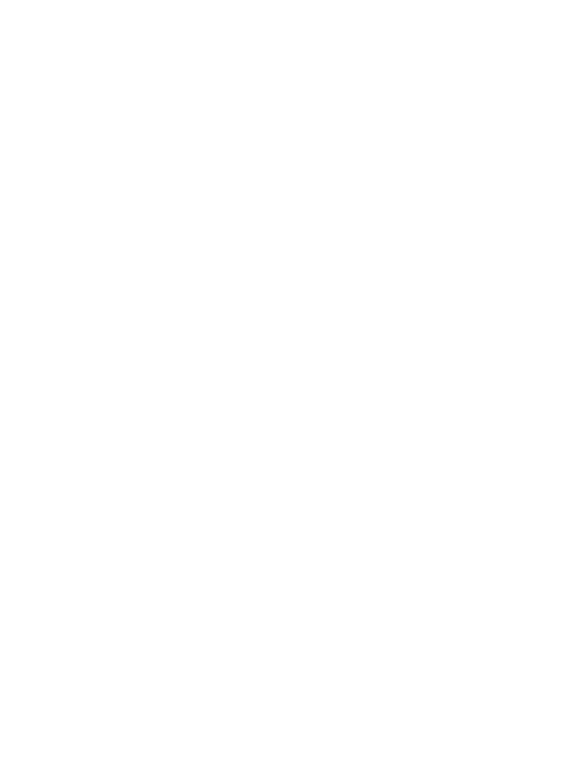
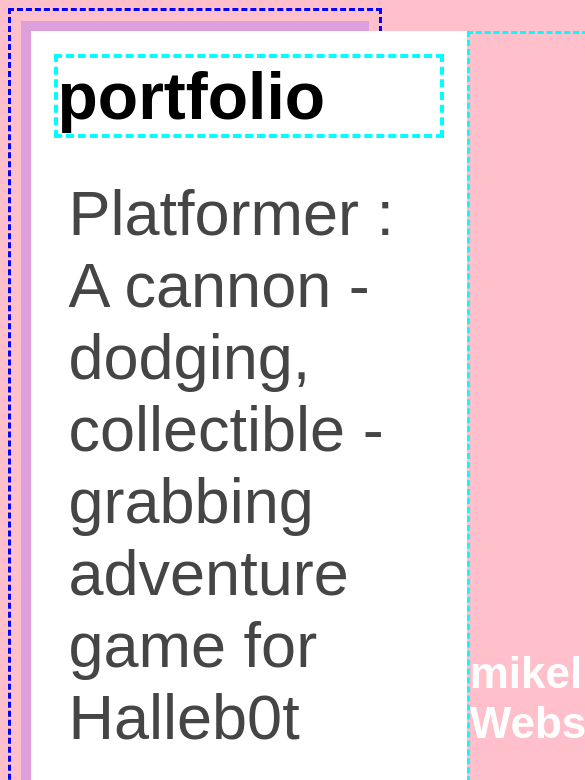
Before and after one commit to mikelferrand/mikelferrand.github.io, a plain HTML site: page portfolio.html in a window 390 px wide. Shown: the top 780 px of the page, 585 px wide, since content can reach past the window. Drawn offline with Linux system fonts and the light colour scheme.

Commit message:
add portfolio.html file

```diff
--- a/portfolio.html
+++ b/portfolio.html
@@ -0,0 +1,34 @@
+<!DOCTYPE HTML>
+<html>
+    <head>
+       <title>mikel website</title>
+       <link rel="stylesheet" href="style.css">
+    </head>
+
+    <body>
+      <div id="all-contents">
+        <nav>
+            <!-- Nav stuff here...-->
+            <main>
+                <div class="content">
+                    <h1>portfolio</h1>
+                    <ul id="portfolio">
+                        <li><a href="projects/platformer/">Platformer : A cannon - dodging, collectible - grabbing adventure game for Halleb0t</a></li>
+                        <li><a href="projects/bouncing-box/">Bouncing Box : A project that gives you a taste of game development on the web </a></li>
+                        <li><a href="projects/circularity/">Circularity : A motion poem using random number generation and velocity applied to circle shapes...</a></li>
+                    </ul>
+                </div>
+            </main>
+                <h1>mikel Website</h1>
+            <ul id="nav-ul">
+                <li class="nav-li">
+                   <a class="nav-a" href="index.html">Home</a>
+                </li>
+                <li class="nav-li">
+                   <a class="nav-a" href="portfolio.html">Portfolio</a>
+                </li>
+             </ul>
+        </nav>
+      </div>
+    </body>
+</html>
--- a/style.css
+++ b/style.css
@@ -66,3 +66,79 @@ main {
 h2, h3 {
     margin: 0px;
 }
+
+         /* portfolio styles */
+         .content h1 {
+            color: black;
+        }
+
+        #portfolio {
+            list-style-type: none;
+            padding-left: 0;
+        }
+
+        #portfolio li {
+            background: #fff;
+            padding: 10px;
+            border-radius: 10px;
+            margin-bottom: 10px;
+        }
+
+        #portfolio li:hover {
+            background: #eee;
+        }
+
+        #portfolio a {
+            text-decoration: none;
+            color: #454545;
+        }
+
+                  /* responsive web design */
+                  @media screen and (min-width: 120px) and (max-width: 1080px) {
+                    main {
+                      height: 100ch;
+                      zoom: 1.5;
+                      display: grid;
+                    }
+
+                    h1 {
+                      font-size: 44px;
+                    }
+
+                    h2 {
+                      font-size: 42px;
+                    }
+
+                    h3 {
+                      font-size: 36px;
+                    }
+
+                    #all-contents {
+                      height: 100ch;
+                      margin: none;
+                    }
+
+                    a {
+                      font-size: 42px;
+                    }
+
+                    .sidebar {
+                      margin-right: 0px;
+                      justify-content: center;
+                      align-items: center;
+                    }
+
+                    .sidebar-img {
+                      width: 100%;
+                    }
+
+                    p,
+                    li {
+                      font-size: 24px;
+                    }
+
+                    .content {
+                      align-content: center;
+                      justify-content: center;
+                    }
+                }
```
Also changed, not shown: index.html (+3 -3 lines).
